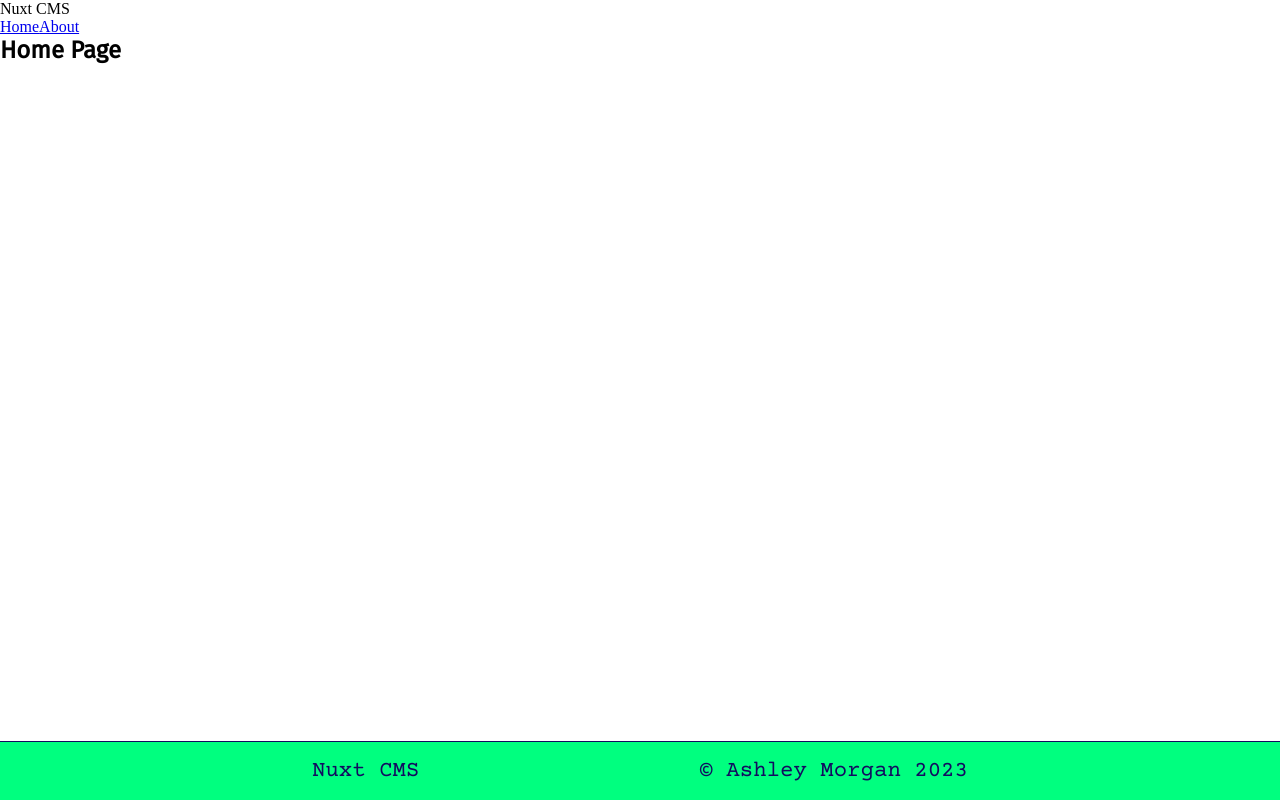
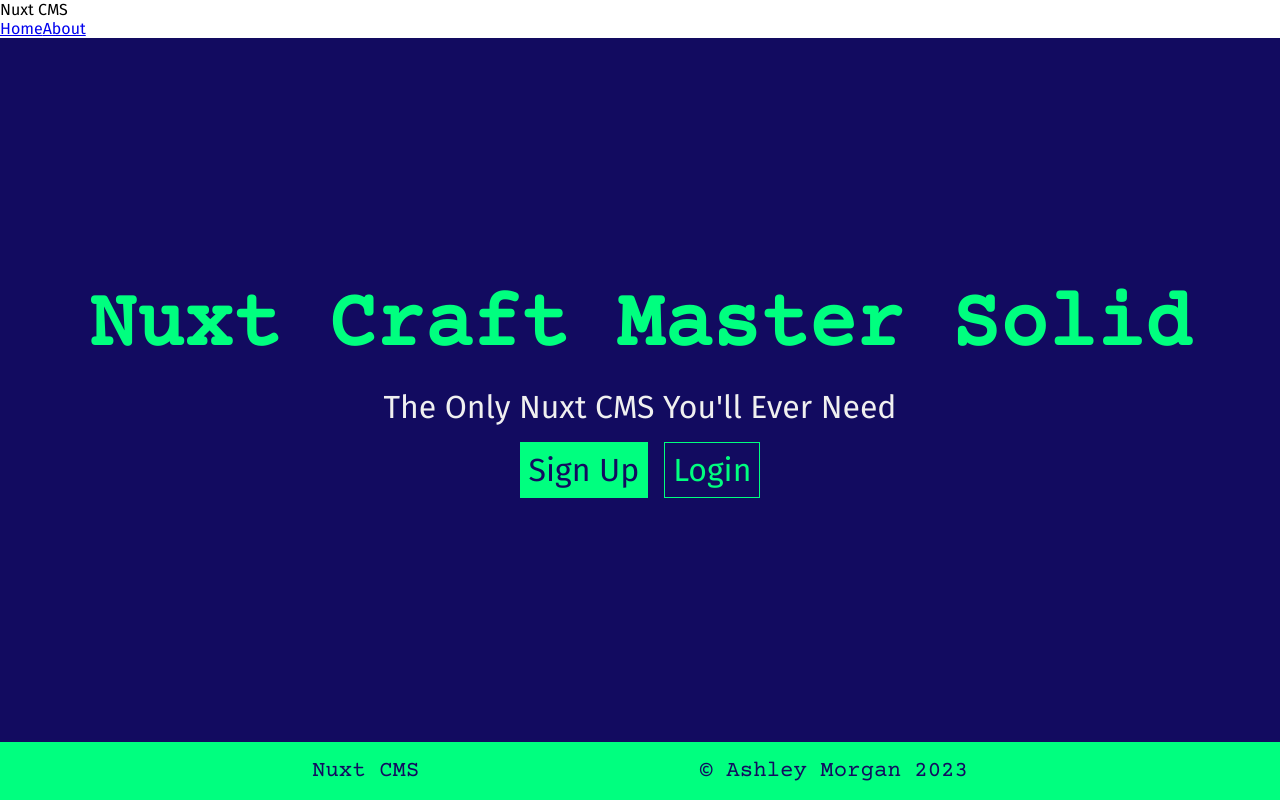
Before and after one commit to AshlavaDev/nuxt-cms, a Nuxt app: page / in a window 1280 px wide. Built offline with nearby package versions, Linux system fonts and the light colour scheme; no server answers.

Commit message:
desktop home page

```diff
--- a/assets/styles/global.scss
+++ b/assets/styles/global.scss
@@ -1,6 +1,6 @@
-/* All global styles from SASS files, imported here for export */
-@import "colours";
-@import "fonts";
+// Variables divided for better readability and changeability
+@import 'colours';
+@import 'fonts';
 
 // Margin and body resets
 * {
--- a/layouts/default.vue
+++ b/layouts/default.vue
@@ -10,17 +10,18 @@
 </template>
 
 <style lang="scss">
-  @use "@/assets/styles/global.scss" as *;
 
-  //This is a separate div because there is a hidden div between layout and body
+  //This is a separate div because there is a hidden div between layout and body that I need to be flex
   .page {
     display: flex;
     flex-direction: column;
     min-height: 100vh;
+    font-family: $main;
   }
 
   main {
     flex-grow: 1;
     font-family: $main;
+    display: flex;
   }
 </style>
--- a/nuxt.config.ts
+++ b/nuxt.config.ts
@@ -2,9 +2,19 @@
 export default defineNuxtConfig({
   devtools: { enabled: true },
   pages: true,
+  vite: {
+    css: {
+      preprocessorOptions: {
+        scss: {
+          additionalData: '@use "@/assets/styles/global.scss" as *;'
+        }
+      }
+    }
+  },
   modules: [
     '@nuxtjs/google-fonts',
-    'nuxt-icon'
+    'nuxt-icon',
+    '@nuxtjs/supabase'
   ],
   googleFonts: {
     families: {
--- a/package.json
+++ b/package.json
@@ -12,6 +12,7 @@
   "devDependencies": {
     "@nuxt/devtools": "latest",
     "@nuxtjs/google-fonts": "^3.0.2",
+    "@nuxtjs/supabase": "^1.1.3",
     "nuxt": "^3.8.1",
     "nuxt-icon": "^0.6.3",
     "sass": "^1.69.5",
--- a/pages/index.vue
+++ b/pages/index.vue
@@ -1,9 +1,69 @@
 <template>
   <section>
-    <h1>Home Page</h1>
+    <h1>Nuxt Craft Master Solid</h1>
+    <p>The Only Nuxt CMS You'll Ever Need</p>
+    <div>
+      <NuxtLink to="/" id="primary">Sign Up</NuxtLink>
+      <NuxtLink to="/" id="secondary">Login</NuxtLink>
+    </div>
   </section>
 </template>
 
-<style lang="scss" scoped>
+<style lang="scss">
+
+  section {
+    display: flex;
+    flex-direction: column;
+    justify-content: center;
+    align-items: center;
+    gap: 1rem;
+    min-width: 100%;
+    background-color: $primary-colour-dark;
+
+    h1 {
+      font-family: $display;
+      font-size: 5rem;
+      color: $primary-colour-light;
+    }
+
+    p {
+      font-size: 2rem;
+      color: $white;
+    }
+
+    div {
+      display: flex;
+      gap: 1rem;
+
+      a {
+        padding: 0.5rem;
+        text-decoration: none;
+        font-size: 2rem;
+        border: 1px solid;
+        border-color: $primary-colour-light;
+      }
+
+      #primary {
+        background-color: $primary-colour-light;
+        color: $primary-colour-dark;
+
+        &:hover {
+          background-color: $primary-colour-dark;
+          color: $primary-colour-light;
+        }
+      }
+
+      #secondary {
+        background-color: $primary-colour-dark;
+        color: $primary-colour-light;
+
+        &:hover {
+          background-color: $white;
+          border-color: $white;
+          color: $primary-colour-dark;
+        }
+      }
+    }
+  }
 
 </style>
```
Also changed, not shown: 1 other file (tests, documents, lock files or other folders).
